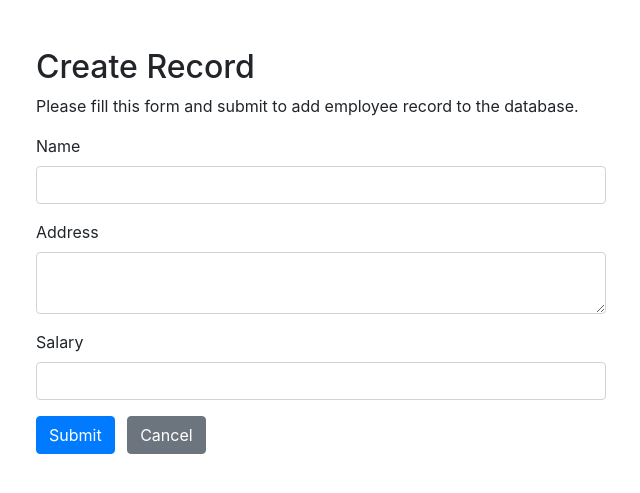
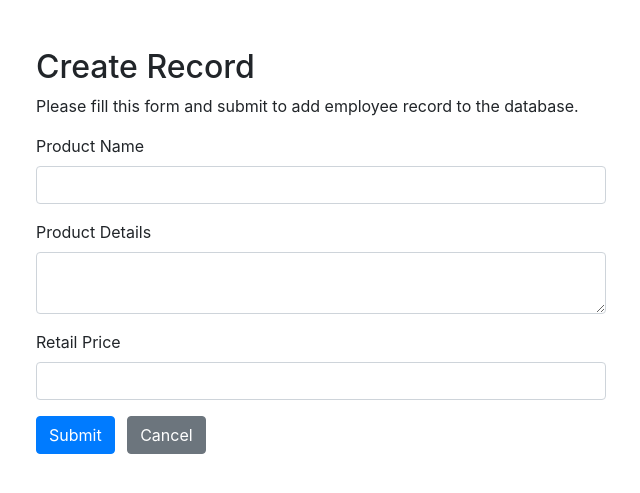
Before and after one commit to JonardPasilan/pasilan-pdo-crud, a PHP site: page /public/create.php in a window 1280 px wide. Shown: the top 493 px of the page, without its empty margins (319-959 px from the left). Run offline with PHP 8.4, Linux system fonts and the light colour scheme.

Commit message:
added db folder,config file,products file,public folder,create file,delete file,error file,read file,update file

```diff
--- a/config.php
+++ /dev/null
@@ -1,17 +0,0 @@
-<?php
-/* Database credentials. Assuming you are running MySQL
-server with default setting (user 'root' with no password) */
-define('DB_SERVER', 'localhost');
-define('DB_USERNAME', 'u593341949_dev_pasilan');
-define('DB_PASSWORD', '20221118Pasilan');
-define('DB_NAME', 'u593341949_db_pasilan');
-
-/* Attempt to connect to MySQL database */
-try{
-    $pdo = new PDO("mysql:host=" . DB_SERVER . ";dbname=" . DB_NAME, DB_USERNAME, DB_PASSWORD);
-    // Set the PDO error mode to exception
-    $pdo->setAttribute(PDO::ATTR_ERRMODE, PDO::ERRMODE_EXCEPTION);
-} catch(PDOException $e){
-    die("ERROR: Could not connect. " . $e->getMessage());
-}
-?>
--- a/create.php
+++ /dev/null
@@ -1,118 +0,0 @@
-<?php
-// Include config file
-require_once "config.php";
-
-// Define variables and initialize with empty values
-$name = $address = $salary = "";
-$name_err = $address_err = $salary_err = "";
-
-// Processing form data when form is submitted
-if($_SERVER["REQUEST_METHOD"] == "POST"){
-    // Validate name
-    $input_name = trim($_POST["name"]);
-    if(empty($input_name)){
-        $name_err = "Please enter a name.";
-    } elseif(!filter_var($input_name, FILTER_VALIDATE_REGEXP, array("options"=>array("regexp"=>"/^[a-zA-Z\s]+$/")))){
-        $name_err = "Please enter a valid name.";
-    } else{
-        $name = $input_name;
-    }
-
-    // Validate address
-    $input_address = trim($_POST["address"]);
-    if(empty($input_address)){
-        $address_err = "Please enter an address.";
-    } else{
-        $address = $input_address;
-    }
-
-    // Validate salary
-    $input_salary = trim($_POST["salary"]);
-    if(empty($input_salary)){
-        $salary_err = "Please enter the salary amount.";
-    } elseif(!ctype_digit($input_salary)){
-        $salary_err = "Please enter a positive integer value.";
-    } else{
-        $salary = $input_salary;
-    }
-
-    // Check input errors before inserting in database
-    if(empty($name_err) && empty($address_err) && empty($salary_err)){
-        // Prepare an insert statement
-        $sql = "INSERT INTO employees (name, address, salary) VALUES (:name, :address, :salary)";
-
-        if($stmt = $pdo->prepare($sql)){
-            // Bind variables to the prepared statement as parameters
-            $stmt->bindParam(":name", $param_name);
-            $stmt->bindParam(":address", $param_address);
-            $stmt->bindParam(":salary", $param_salary);
-
-            // Set parameters
-            $param_name = $name;
-            $param_address = $address;
-            $param_salary = $salary;
-
-            // Attempt to execute the prepared statement
-            if($stmt->execute()){
-                // Records created successfully. Redirect to landing page
-                header("location: index.php");
-                exit();
-            } else{
-                echo "Oops! Something went wrong. Please try again later.";
-            }
-        }
-
-        // Close statement
-        unset($stmt);
-    }
-
-    // Close connection
-    unset($pdo);
-}
-?>
-
-<!DOCTYPE html>
-<html lang="en">
-<head>
-    <meta charset="UTF-8">
-    <title>Create Record</title>
-    <link rel="stylesheet" href="https://stackpath.bootstrapcdn.com/bootstrap/4.5.2/css/bootstrap.min.css">
-    <style>
-        .wrapper{
-            width: 600px;
-            margin: 0 auto;
-        }
-    </style>
-</head>
-<body>
-    <div class="wrapper">
-        <div class="container-fluid">
-            <div class="row">
-                <div class="col-md-12">
-                    <h2 class="mt-5">Create Record</h2>
-                    <p>Please fill this form and submit to add employee record to the database.</p>
-                    <form action="<?php echo htmlspecialchars($_SERVER["PHP_SELF"]); ?>" method="post">
-                        <div class="form-group">
-                            <label>Name</label>
-                            <input type="text" name="name" class="form-control <?php echo (!empty($name_err)) ? 'is-invalid' : ''; ?>" value="<?php echo $name; ?>">
-                            <span class="invalid-feedback"><?php echo $name_err;?></span>
-                        </div>
-                        <div class="form-group">
-                            <label>Address</label>
-                            <textarea name="address" class="form-control <?php echo (!empty($address_err)) ? 'is-invalid' : ''; ?>"><?php echo $address; ?></textarea>
-                            <span class="invalid-feedback"><?php echo $address_err;?></span>
-                        </div>
-                        <div class="form-group">
-                            <label>Salary</label>
-                            <input type="text" name="salary" class="form-control <?php echo (!empty($salary_err)) ? 'is-invalid' : ''; ?>" value="<?php echo $salary; ?>">
-                            <span class="invalid-feedback"><?php echo $salary_err;?></span>
-                        </div>
-                        <input type="submit" class="btn btn-primary" value="Submit">
-                        <a href="index.php" class="btn btn-secondary ml-2">Cancel</a>
-                    </form>
-                </div>
-            </div>
-        </div>
-    </div>
-</body>
-</html>
--- /dev/null
+++ b/public/create.php
@@ -0,0 +1,118 @@
+<?php
+// Include config file
+require_once "../db/config.php";
+
+// Define variables and initialize with empty values
+$product_name = $product_details = $product_retail_price = "";
+$product_name_err = $product_details_err = $product_retail_price_err = "";
+
+// Processing form data when form is submitted
+if($_SERVER["REQUEST_METHOD"] == "POST"){
+    // Validate name
+    $input_name = trim($_POST["product_name"]);
+    if(empty($input_name)){
+        $product_name_err = "Please enter a name.";
+    } elseif(!filter_var($input_name, FILTER_VALIDATE_REGEXP, array("options"=>array("regexp"=>"/^[a-zA-Z\s]+$/")))){
+        $product_name_err = "Please enter a valid name.";
+    } else{
+        $product_name = $input_name;
+    }
+
+    // Validate address
+    $input_product_details = trim($_POST["product_details"]);
+    if(empty($input_product_details)){
+        $product_details_err = "Please enter product details.";
+    } else{
+        $product_details = $input_product_details;
+    }
+
+    // Validate salary
+    $input_product_retail_price = trim($_POST["product_retail_price"]);
+    if(empty($input_product_retail_price)){
+        $product_retail_price_err = "Please enter the salary amount.";
+    } elseif(!ctype_digit($input_product_retail_price)){
+        $product_retail_price_err = "Please enter a positive integer value.";
+    } else{
+        $product_retail_price = $input_product_retail_price;
+    }
+
+    // Check input errors before inserting in database
+    if(empty($product_name_err) && empty($product_details_err) && empty($product_retail_price_err)){
+        // Prepare an insert statement
+        $sql = "INSERT INTO products (product_name, product_details, product_retail_price) VALUES (:product_name, :product_details, :product_retail_price)";
+
+        if($stmt = $pdo->prepare($sql)){
+            // Bind variables to the prepared statement as parameters
+            $stmt->bindParam(":product_name", $param_product_name);
+            $stmt->bindParam(":product_details", $param_product_details);
+            $stmt->bindParam(":product_retail_price", $param_product_retail_price);
+
+            // Set parameters
+            $param_product_name = $product_name;
+            $param_product_details = $product_details;
+            $param_product_retail_price = $product_retail_price;
+
+            // Attempt to execute the prepared statement
+            if($stmt->execute()){
+                // Records created successfully. Redirect to landing page
+                header("location: ../index.php");
+                exit();
+            } else{
+                echo "Oops! Something went wrong. Please try again later.";
+            }
+        }
+
+        // Close statement
+        unset($stmt);
+    }
+
+    // Close connection
+    unset($pdo);
+}
+?>
+
+<!DOCTYPE html>
+<html lang="en">
+<head>
+    <meta charset="UTF-8">
+    <title>Create Record</title>
+    <link rel="stylesheet" href="https://stackpath.bootstrapcdn.com/bootstrap/4.5.2/css/bootstrap.min.css">
+    <style>
+        .wrapper{
+            width: 600px;
+            margin: 0 auto;
+        }
+    </style>
+</head>
+<body>
+    <div class="wrapper">
+        <div class="container-fluid">
+            <div class="row">
+                <div class="col-md-12">
+                    <h2 class="mt-5">Create Record</h2>
+                    <p>Please fill this form and submit to add employee record to the database.</p>
+                    <form action="<?php echo htmlspecialchars($_SERVER["PHP_SELF"]); ?>" method="post">
+                        <div class="form-group">
+                            <label>Product Name</label>
+                            <input type="text" name="product_name" class="form-control <?php echo (!empty($product_name_err)) ? 'is-invalid' : ''; ?>" value="<?php echo $product_name; ?>">
+                            <span class="invalid-feedback"><?php echo $product_name_err;?></span>
+                        </div>
+                        <div class="form-group">
+                            <label>Product Details</label>
+                            <textarea name="product_details" class="form-control <?php echo (!empty($product_details_err)) ? 'is-invalid' : ''; ?>"><?php echo $product_details; ?></textarea>
+                            <span class="invalid-feedback"><?php echo $product_details_err;?></span>
+                        </div>
+                        <div class="form-group">
+                            <label>Retail Price</label>
+                            <input type="text" name="product_retail_price" class="form-control <?php echo (!empty($product_retail_price_err)) ? 'is-invalid' : ''; ?>" value="<?php echo $product_retail_price; ?>">
+                            <span class="invalid-feedback"><?php echo $product_retail_price_err;?></span>
+                        </div>
+                        <input type="submit" class="btn btn-primary" value="Submit">
+                        <a href="../index.php" class="btn btn-secondary ml-2">Cancel</a>
+                    </form>
+                </div>
+            </div>
+        </div>
+    </div>
+</body>
+</html>
```
Also changed, not shown: index.php (+49 -28 lines), public/delete.php (renamed from delete.php, +9 -9 lines), public/read.php (renamed from read.php, +18 -18 lines), public/update.php (added, +171 -0 lines), update.php (deleted, +0 -171 lines), db/config.php (added), db/products.sql (renamed from product.sql), public/error.php (renamed from error.php).
